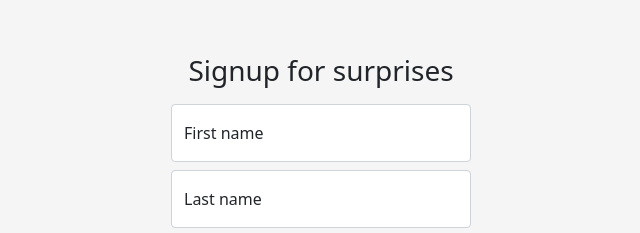
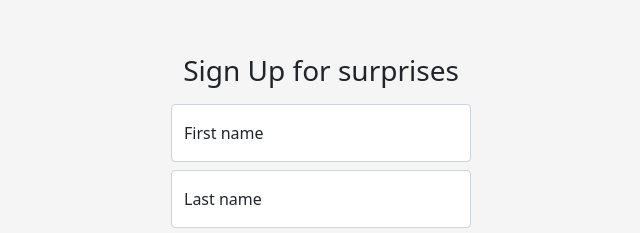
Before and after one commit to Syadon786/nodejs-mailchimp-joke-api, a website: page index.html in a window 1280 px wide. Shown: the part 198-431 px from the top of the page, 319-959 px from the left. Drawn offline with nearby package versions, Linux system fonts and the light colour scheme.

Commit message:
index.html typo fix

```diff
--- a/index.html
+++ b/index.html
@@ -3,7 +3,7 @@
   <head>
     <meta charset="utf-8">
     <meta name="viewport" content="width=device-width, initial-scale=1">
-    <title>Signup</title>
+    <title>Sign up</title>
     <!-- Bootstrap core CSS -->
     <link href="https://cdn.jsdelivr.net/npm/bootstrap@5.0.2/dist/css/bootstrap.min.css" rel="stylesheet" integrity="sha384-EVSTQN3/azprG1Anm3QDgpJLIm9Nao0Yz1ztcQTwFspd3yD65VohhpuuCOmLASjC" crossorigin="anonymous">
     <link rel="stylesheet" type="text/css" href="styles.css">
@@ -12,7 +12,7 @@
 <body class="text-center">
     <main class="form-signin">
         <form method="post" action="/">
-          <h1 class="h3 mb-3 fw-normal">Signup for surprises</h1>
+          <h1 class="h3 mb-3 fw-normal">Sign Up for surprises</h1>
 
           <div class="form-floating mb-2">
             <input name="firstname" type="text" class="form-control" id="floatingInput" placeholder="First Name" focus>
```
